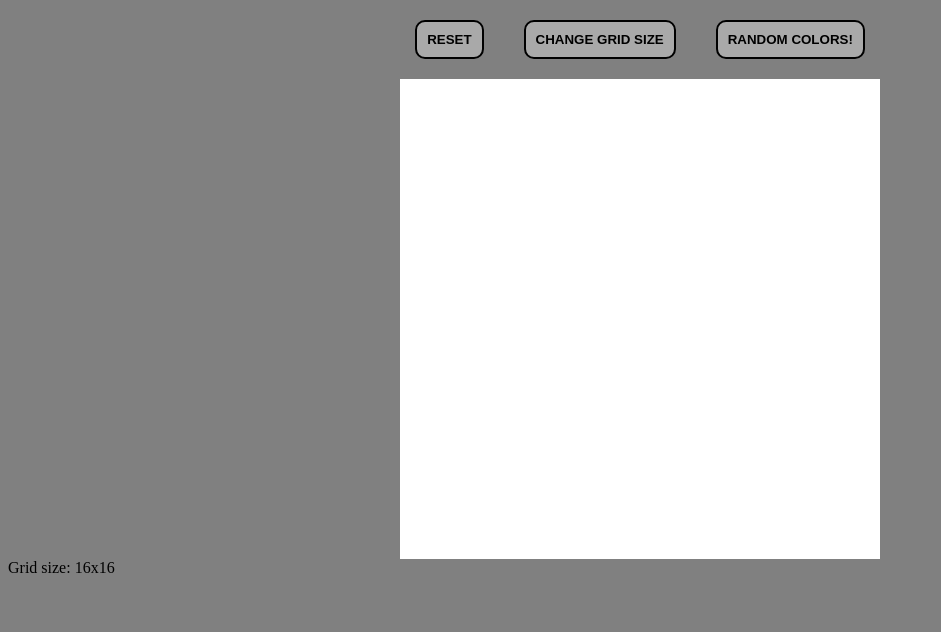
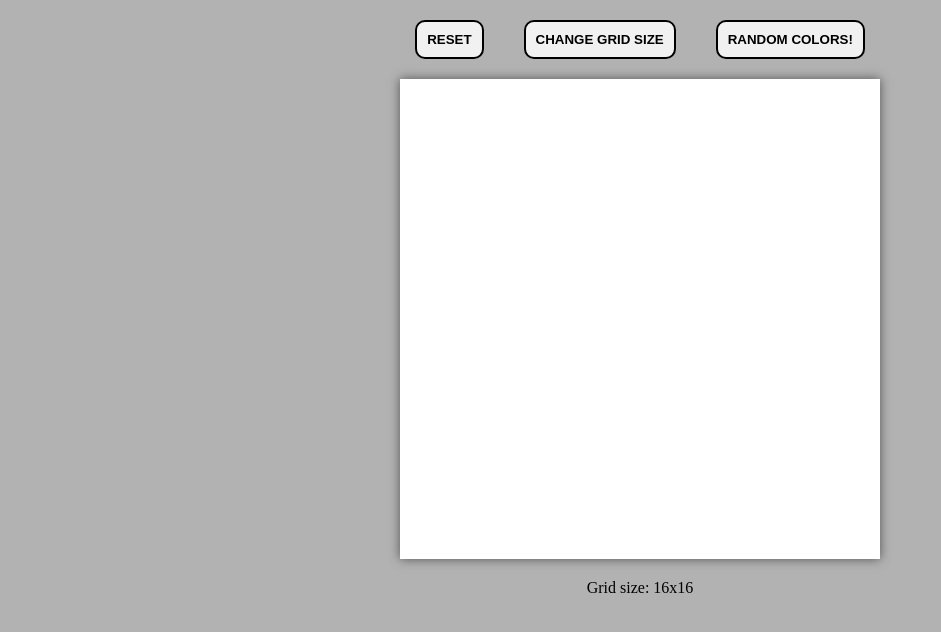
Before and after one commit to S4nti4g0000/Etch-a-sketch, a plain HTML site: page index.html in a window 1280 px wide. Shown: the whole page, without its empty margins (0-941 px from the left). Drawn offline with Linux system fonts and the light colour scheme.

Commit message:
Style grid size div

```diff
--- a/style.css
+++ b/style.css
@@ -1,5 +1,5 @@
 body {
-    background: gray;
+    background: rgb(178, 178, 178);
 }
 
 #main-grid {
@@ -7,6 +7,7 @@ body {
     flex-wrap: wrap;
     align-items: center;
     justify-self: center;
+    box-shadow: 0px 0px 10px rgb(82, 82, 82);
 }
 
 #buttons {
@@ -18,11 +19,22 @@ body {
 }
 
 #buttons button {
-    background-color: darkgray;
+    background-color: rgb(241, 241, 241);
     border-style: solid;
     border-radius: 10px;
     padding: 10px;
     font-weight: bold;
+}
+
+#buttons button:hover {
+    background-color: rgb(138, 138, 138);
+    transition: background-color 0.2s;
+}
+
+#info-grid {
+    margin: 20px 20px;
+    display: flex;
+    justify-content: center;
 }
 
 
```
